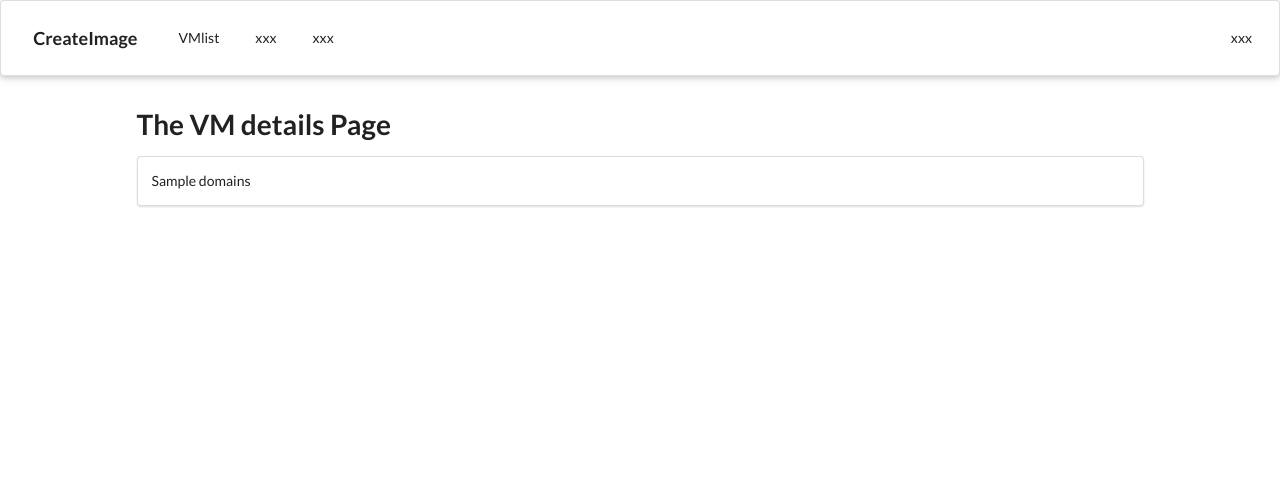
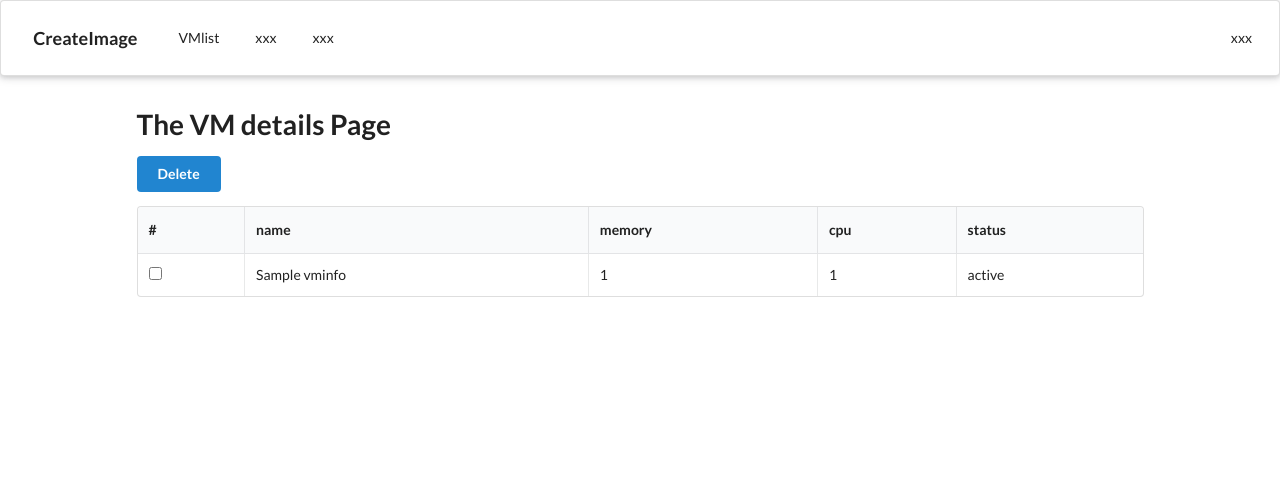
Before and after one commit to hqlswc/CreateImage, a Django app: template create/templates/detail.html in a window 1280 px wide. Shown: the top 496 px of the page. Run offline with Django 3.2, Linux system fonts and the light colour scheme; tables that the repository leaves empty hold one stand-in row (values such as "Sample post"); the template is opened without the code that fills it: values that come from a table or form of the project are taken from there, most other values are stand-ins (such as "Sample title", 1, 10 or a date in 2020).

Commit message:
Could create vm & delete vm & display vm & save sqllite

```diff
--- a/create/form.py
+++ b/create/form.py
@@ -1,4 +1,5 @@
 from django import forms
+from .models import vminfo
 
 
 class CreateForm(forms.Form):
--- a/create/templates/create.html
+++ b/create/templates/create.html
@@ -26,8 +26,6 @@
     </div>
   {% endif %}
 
-  {{ domains }}
-
 
 
 {% endblock %}
--- a/create/templates/detail.html
+++ b/create/templates/detail.html
@@ -7,8 +7,31 @@
 
 {% block content %}
   <h1>The VM details Page</h1>
-  <div class="ui segment">
-    {{ domains }}
-  </div>
+  <form class="vmform1"  method="post">
+  {% csrf_token %}
+    <table class="ui selectable celled table">
+      <thead>
+        <tr>
+          <th>#</th>
+          <th>name</th>
+          <th>memory</th>
+          <th>cpu</th>
+          <th>status</th>
+        </tr>
+      </thead>
 
+      <tbody>
+        <input type="submit" class="ui blue button" name="" value="Delete">
+        {% for item in vminfos %}
+        <tr>
+          <td><input type="checkbox" name="checked" value="{{ item.name }}"></td>
+          <td>{{ item.name }}</td>
+          <td>{{ item.memory }}</td>
+          <td>{{ item.cpu }}</td>
+          <td>{{ item.status }}</td>
+        </tr>
+        {% endfor %}
+      </tbody>
+    </table>
+  </form>
 {% endblock %}
--- a/vmmgr/settings.py
+++ b/vmmgr/settings.py
@@ -38,6 +38,7 @@ INSTALLED_APPS = [
     'django.contrib.messages',
     'django.contrib.staticfiles',
     'create',
+    'django_tables2',
 ]
 
 MIDDLEWARE = [
--- a/vmmgr/urls.py
+++ b/vmmgr/urls.py
@@ -24,4 +24,6 @@ urlpatterns = [
     url(r'^logout/', auth_views.logout, {'next_page': '/'}),
     url(r'^$', create_views.index, name='index'),
     url(r'^create/', create_views.create, name='create'),
+    url(r'^detail/', create_views.detail, name='detail'),
+    url(r'^test/', create_views.test, name="test"),
 ]
```
Also changed, not shown: create/templates/test.html (added, +13 -0 lines), create/views.py (+32 -3 lines), db.sqlite3.
